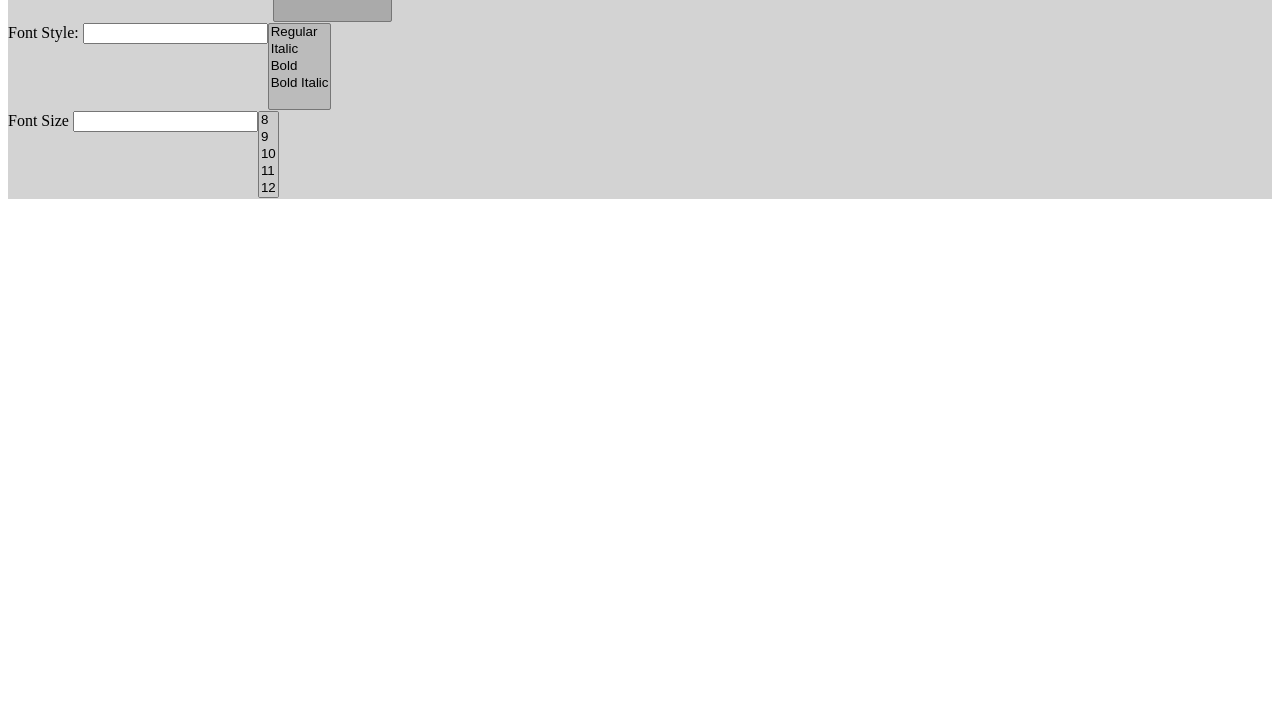
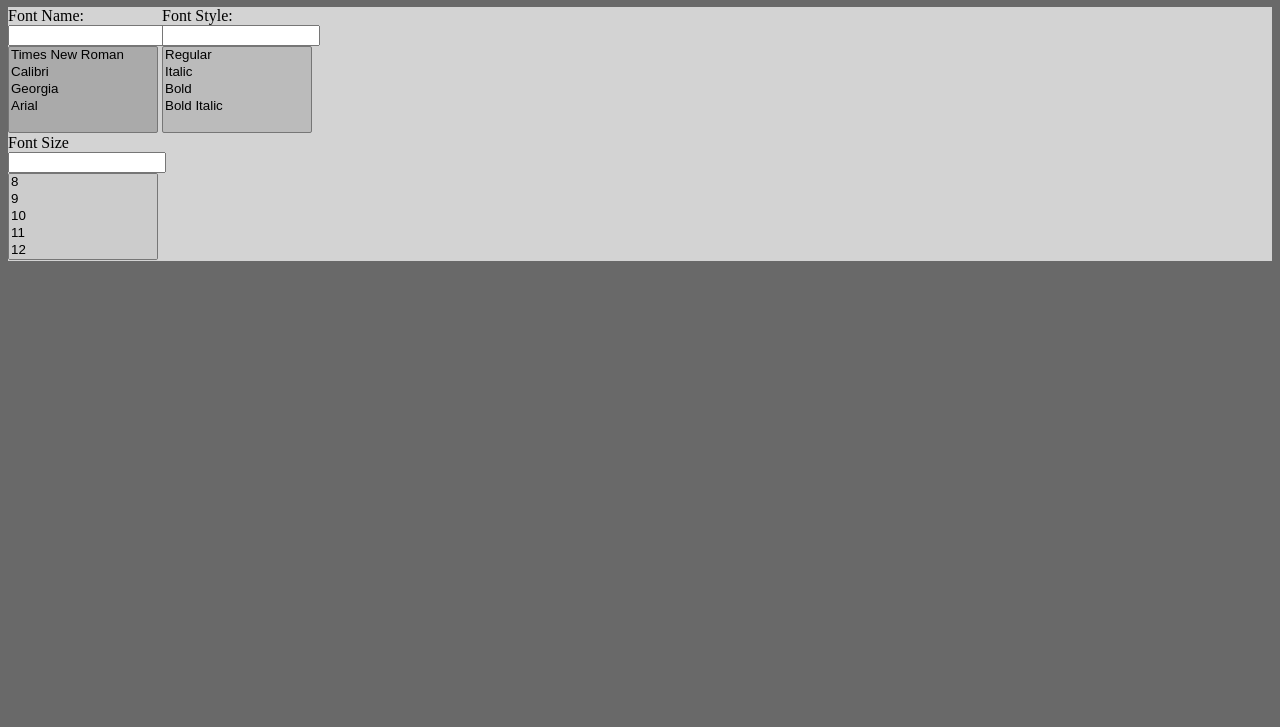
Before and after one commit to Khayyon1/TabX, a browser extension: page ext/chrome/assets/html/font_settings.html in a window 1280 px wide. Shown: the part 73-800 px from the top of the page. Drawn offline with Linux system fonts and the light colour scheme.

Commit message:
minimally viable size alignment of html elements for font setting

```diff
--- a/ext/chrome/assets/css/font_settings.css
+++ b/ext/chrome/assets/css/font_settings.css
@@ -11,9 +11,43 @@
   /*grid-template-columns: 3fr;*/
 /*}*/
 
+body
+{
+    min-width: 200px; /* your desired width */
+    max-width: 100%;
+    position: relative;
+    vertical-align: middle;
+    background-color: #696969;
+}
+
 label
 {
-  display: inline-block;
-  float: left;
-  clear: left;
+   position: relative;
+   display: inline-block;
+   float: left;
+   clear: left;
 }
+
+
+#font-select
+{
+   display: inline-block;
+   width: 150px;
+}
+
+#font-style-select
+{
+   display: inline-block;
+   width: 150px;
+}
+
+#font-size-select
+{
+   display: inline-block;
+   width: 150px;
+}
+
+.font, .font-style, .font-size
+{
+   width: 100%;
+}
--- a/ext/chrome/assets/html/font_settings.html
+++ b/ext/chrome/assets/html/font_settings.html
@@ -2,12 +2,14 @@
 <html>
 <link rel="stylesheet" type="text/css" href="../css/font_settings.css">
   <body>
+     <h1> Display Settings </h1>
     <div class="row" style="background-color:lightgrey">
 
-      <div class="column" style="background-color:lightgrey">
+      <div id="font-select" class="column" style="background-color:lightgrey">
           <label>Font Name:
-          <input list="font" name="font" /></label>
-          <select id="font" size=5 style="background-color:#aaa">
+             <input class="font" list="font" name="font" />
+          </label>
+          <select class="font" size=5 style="background-color:#aaa">
             <option value="Times New Roman">Times New Roman</option>
             <option value="Calibri">Calibri</option>
             <option value="Georgia">Georgia</option>
@@ -15,21 +17,21 @@
           </select>
       </div>
 
-      <div class="column">
+      <div id="font-style-select" class="column">
           <label>Font Style:
-          <input list="font_style" name="font_style"/></label>
-          <select id="font_style" size=5 style="background-color:#bbb">
+          <input class="font-style" list="font_style" name="font_style"/></label>
+          <select class="font-style" size=5 style="background-color:#bbb">
               <option value="Regular">Regular</option>
               <option value="Italic">Italic</option>
               <option value="Bold">Bold</option>
               <option value="Bold Italic">Bold Italic</option>
           </select>
       </div>
-
-      <div class="column">
+      <br>
+      <div id="font-size-select" class="column">
         <label>Font Size
-          <input list="sizes" name="sizes"  /></label>
-          <select id="sizes" size=5 style="background-color:#ccc">
+          <input class="font-size" list="sizes" name="sizes"  /></label>
+          <select class="font-size" size=5 style="background-color:#ccc">
             <option value="8">8</option>
             <option value="9">9</option>
             <option value="10">10</option>
```
Also changed, not shown: ext/chrome/assets/html/settings.html (line endings or trailing spaces).
